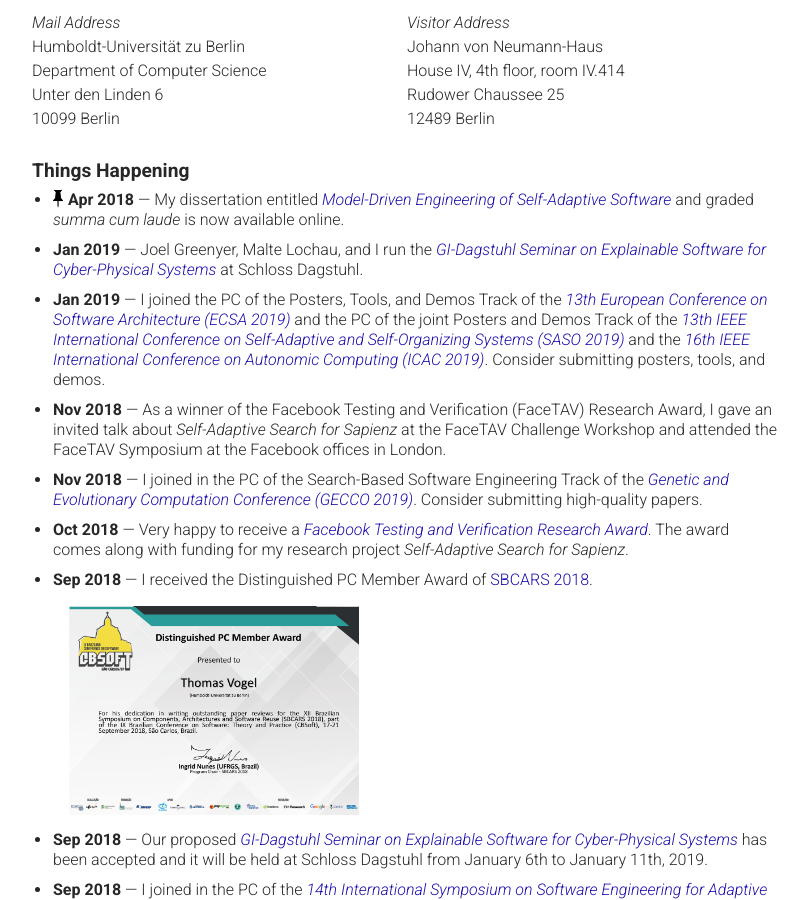
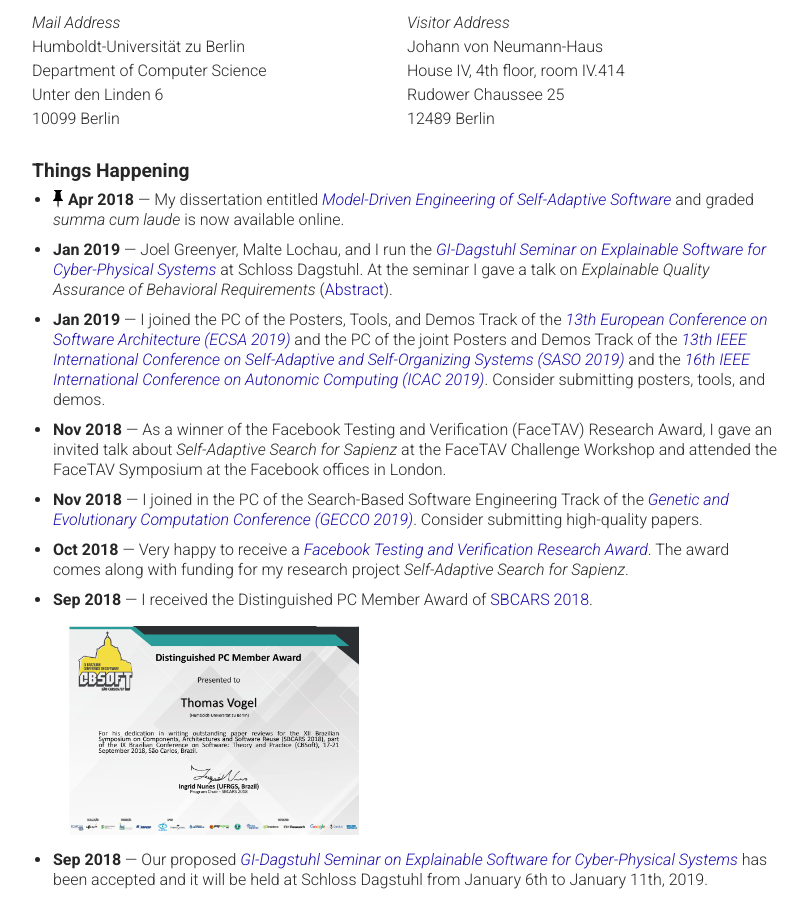
Before and after one commit to thomas-vogel/thomas-vogel.github.io, a Jekyll site: the page built from index.md, in a window 1280 px wide and 900 px high, scrolled down 666 px. Shown: the whole window, without its empty margins (233-1041 px from the left). Built offline with Jekyll 4.4.1, drawn with Linux system fonts in a browser that asks for light colours.

Commit message:
Add ES4CPS talk.

```diff
--- a/index.md
+++ b/index.md
@@ -43,7 +43,7 @@
 
 * <img src="/assets/img/pin.png" alt="pinned news" style="width: 10px; float: left; margin-right: 5px;"/>
  __Apr 2018__ --- My dissertation entitled [_Model-Driven Engineering of Self-Adaptive Software_](publications/phd) and graded _summa cum laude_ is now available online.
-* __Jan 2019__ --- Joel Greenyer, Malte Lochau, and I run the [_GI-Dagstuhl Seminar on Explainable Software for Cyber-Physical Systems_](https://thomas-vogel.github.io/ES4CPS/){:target="_blank"} at Schloss Dagstuhl.
+* __Jan 2019__ --- Joel Greenyer, Malte Lochau, and I run the [_GI-Dagstuhl Seminar on Explainable Software for Cyber-Physical Systems_](https://thomas-vogel.github.io/ES4CPS/){:target="_blank"} at Schloss Dagstuhl. At the seminar I gave a talk on _Explainable Quality Assurance of Behavioral Requirements_ ([Abstract](https://thomas-vogel.github.io/ES4CPS/abstracts/Vogel.pdf){:target="_blank"}).
 * __Jan 2019__ --- I joined the PC of the Posters, Tools, and Demos Track of the [_13th European Conference on Software Architecture (ECSA 2019)_](https://ecsa2019.univ-lille.fr/tracks/posters-tools-demos){:target="_blank"} and the PC of the joint Posters and Demos Track of the [_13th IEEE International Conference on Self-Adaptive and Self-Organizing Systems (SASO 2019)_](http://saso2019.cs.umu.se/calls/call-for-posters-and-demos/){:target="_blank"} and the [_16th IEEE International Conference on Autonomic Computing (ICAC 2019)_](http://icac2019.cs.umu.se/calls/call-for-posters-and-demos/){:target="_blank"}. Consider submitting posters, tools, and demos.
 * __Nov 2018__ --- As a winner of the Facebook Testing and Verification (FaceTAV) Research Award, I gave an invited talk about _Self-Adaptive Search for Sapienz_ at the FaceTAV Challenge Workshop and attended the FaceTAV Symposium at the Facebook offices in London.
 * __Nov 2018__ --- I joined in the PC of the Search-Based Software Engineering Track of the [_Genetic and Evolutionary Computation Conference (GECCO 2019)_](https://gecco-2019.sigevo.org/){:target="_blank"}. Consider submitting high-quality papers.
```
